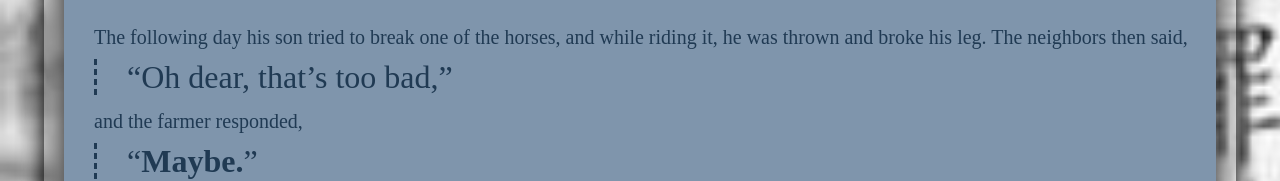
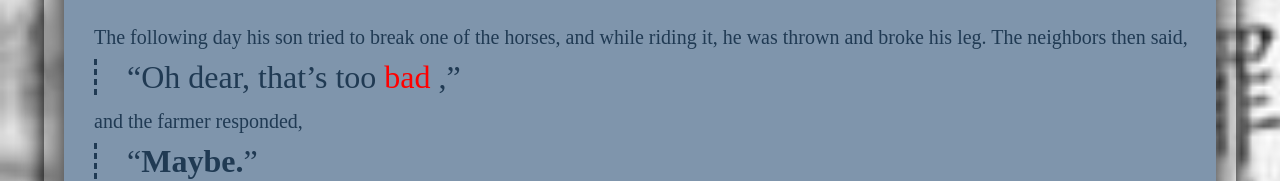
Before and after one commit to zakaria-altammo/Progressive-Enhancement, a plain HTML site: page index.html in a window 1280 px wide. Shown: the part 1237-1418 px from the top of the page. Drawn offline with Linux system fonts and the light colour scheme; a web font is replaced by a local one.

Commit message:
new updating

```diff
--- a/index.html
+++ b/index.html
@@ -37,7 +37,7 @@
             The farmer again said, <br> <q class="quote"><strong>Maybe.</strong></q> </p>
             <p>The following day his son tried to break one of the horses, and while riding it,
             he was thrown and broke his leg.
-            The neighbors then said,<br> <q class="quote">Oh dear, that’s too bad,</q> <br>
+            The neighbors then said,<br> <q class="quote">Oh dear, that’s too <span class="bad">bad</span> ,</q> <br>
             and the farmer responded, <br><q class="quote"><strong>Maybe.</strong></q> <br>
             The next day the conscription officers came around to conscript people into the <a href="https://en.wikipedia.org/wiki/Army" target="_blank" title="wikipedia" class="link">army</a> ,
             and they rejected his son because he had a broken leg. Again all the neighbors came around and said,
--- a/style.css
+++ b/style.css
@@ -57,7 +57,6 @@ h1 {
     border-radius: 2px;
     box-shadow: 0 0 40px #000;
     text-shadow: 0 2px #000000;
-
 }
 ul {
     font-size: 20px;
@@ -82,6 +81,9 @@ h2 {
     border-radius: 3px;
     padding: 7px;
     box-shadow: 0 0 40px #000;
+}
+.bad {
+    color: red;
 }
 .one-two {
     background-color: #7F95AC;
```
